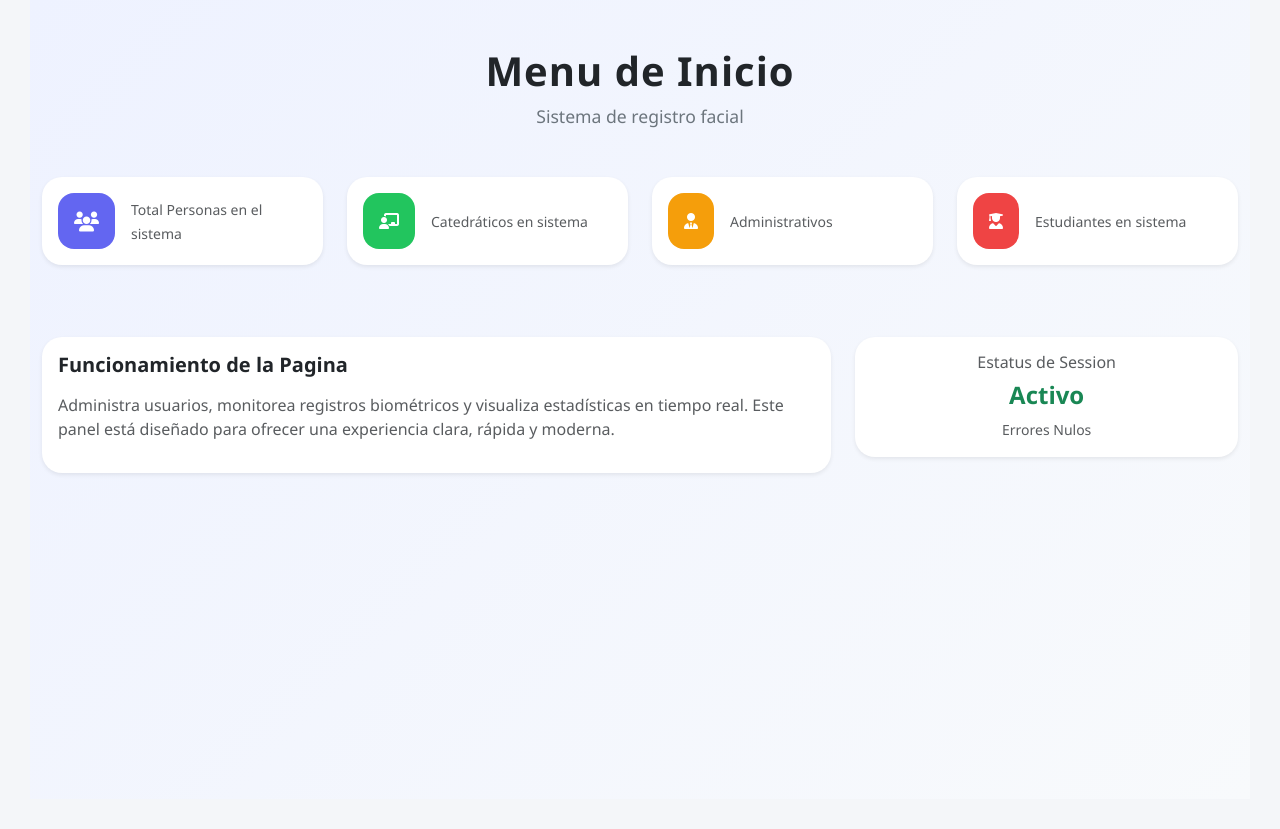
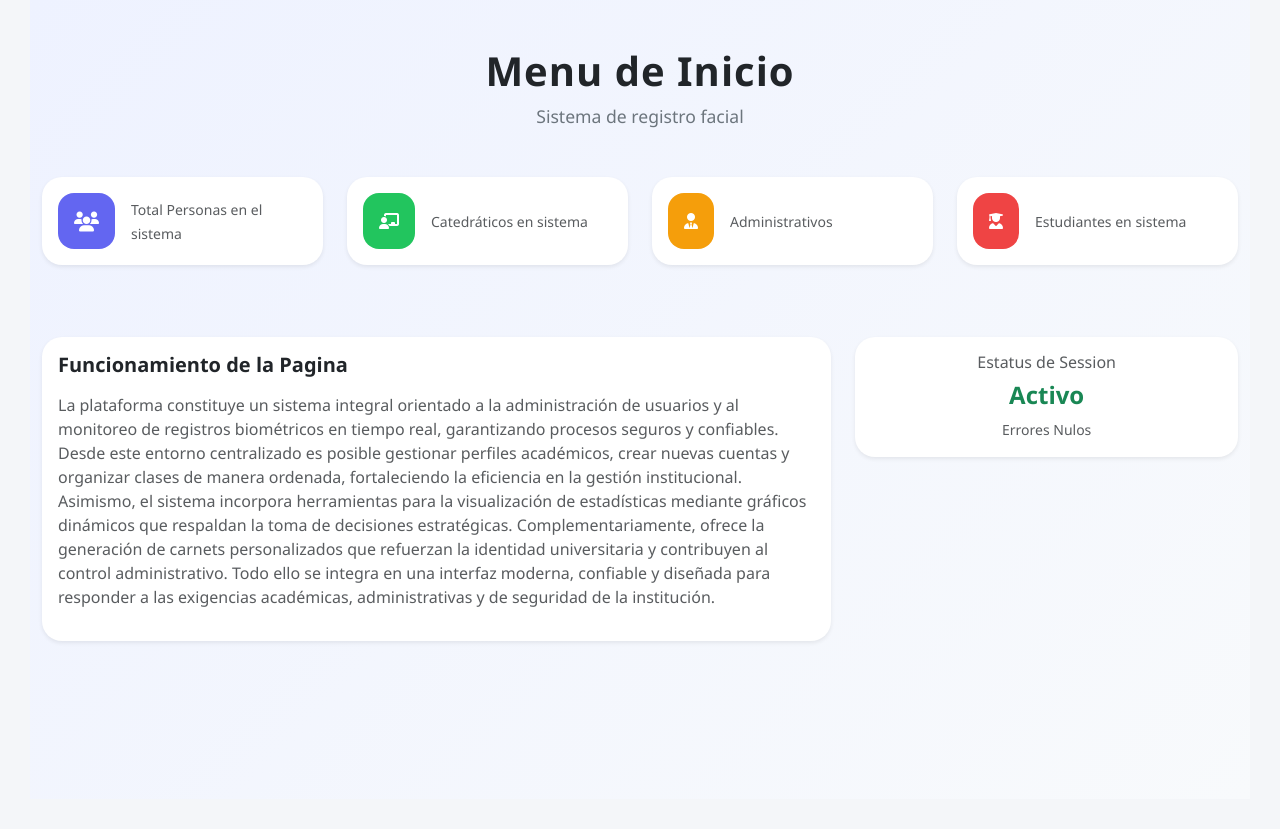
Before and after one commit to MrCrisss/Proyecto-Final-Progra-3, a Flask app: template 1-main/templates/admin.html in a window 1280 px wide. Shown: the part 126-955 px from the top of the page. Run offline with Flask 3, Linux system fonts and the light colour scheme; the template is opened without the code that fills it, so the values that code supplies are empty.

Commit message:
nueva rama

```diff
--- a/1-main/templates/admin.html
+++ b/1-main/templates/admin.html
@@ -80,8 +80,7 @@
         <div class="card-body">
           <h5 class="fw-bold mb-3">Funcionamiento de la Pagina</h5>
           <p class="text-muted">
-            Administra usuarios, monitorea registros biométricos y visualiza estadísticas en tiempo real.
-            Este panel está diseñado para ofrecer una experiencia clara, rápida y moderna.
+            La plataforma constituye un sistema integral orientado a la administración de usuarios y al monitoreo de registros biométricos en tiempo real, garantizando procesos seguros y confiables. Desde este entorno centralizado es posible gestionar perfiles académicos, crear nuevas cuentas y organizar clases de manera ordenada, fortaleciendo la eficiencia en la gestión institucional. Asimismo, el sistema incorpora herramientas para la visualización de estadísticas mediante gráficos dinámicos que respaldan la toma de decisiones estratégicas. Complementariamente, ofrece la generación de carnets personalizados que refuerzan la identidad universitaria y contribuyen al control administrativo. Todo ello se integra en una interfaz moderna, confiable y diseñada para responder a las exigencias académicas, administrativas y de seguridad de la institución.
           </p>
         </div>
       </div>
```
